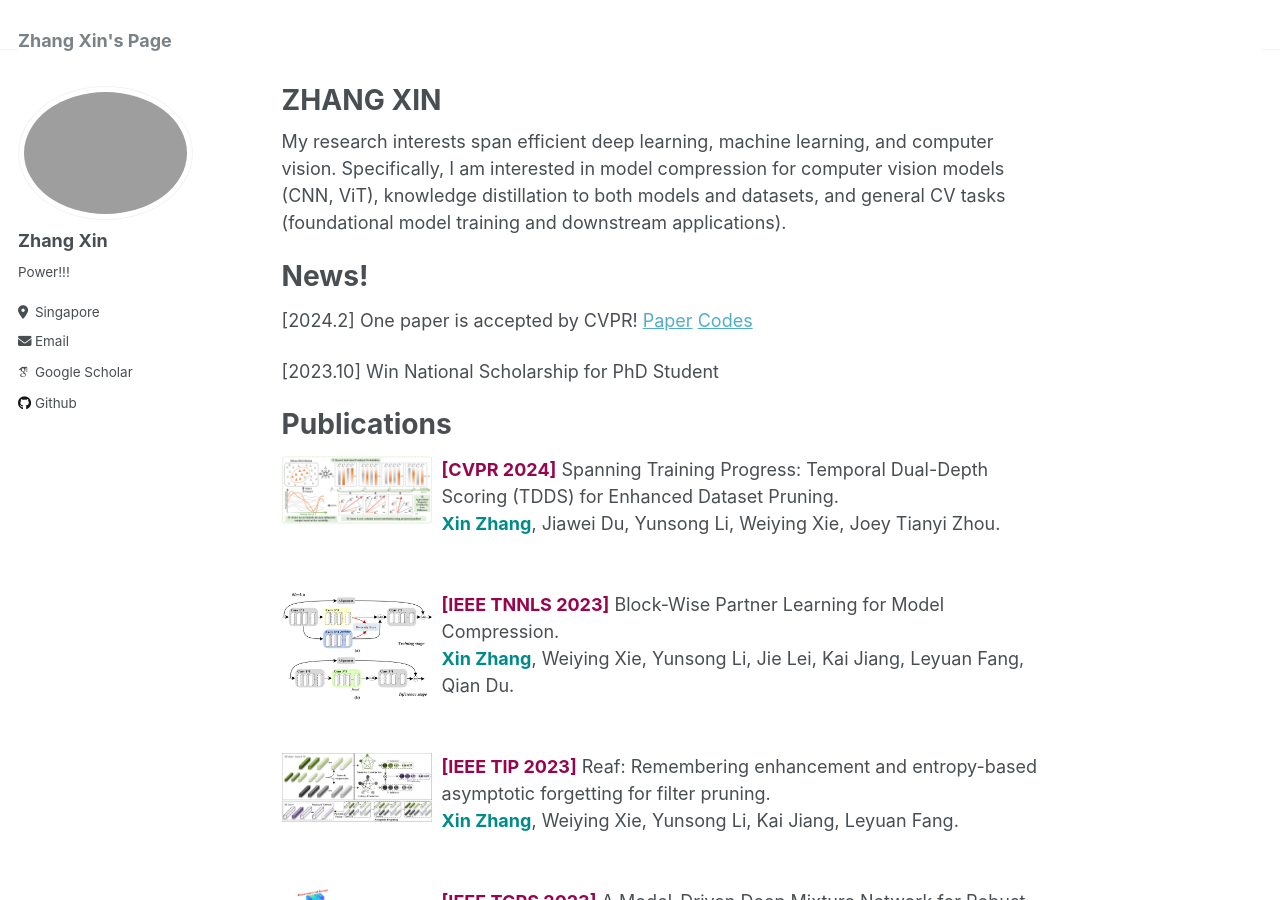
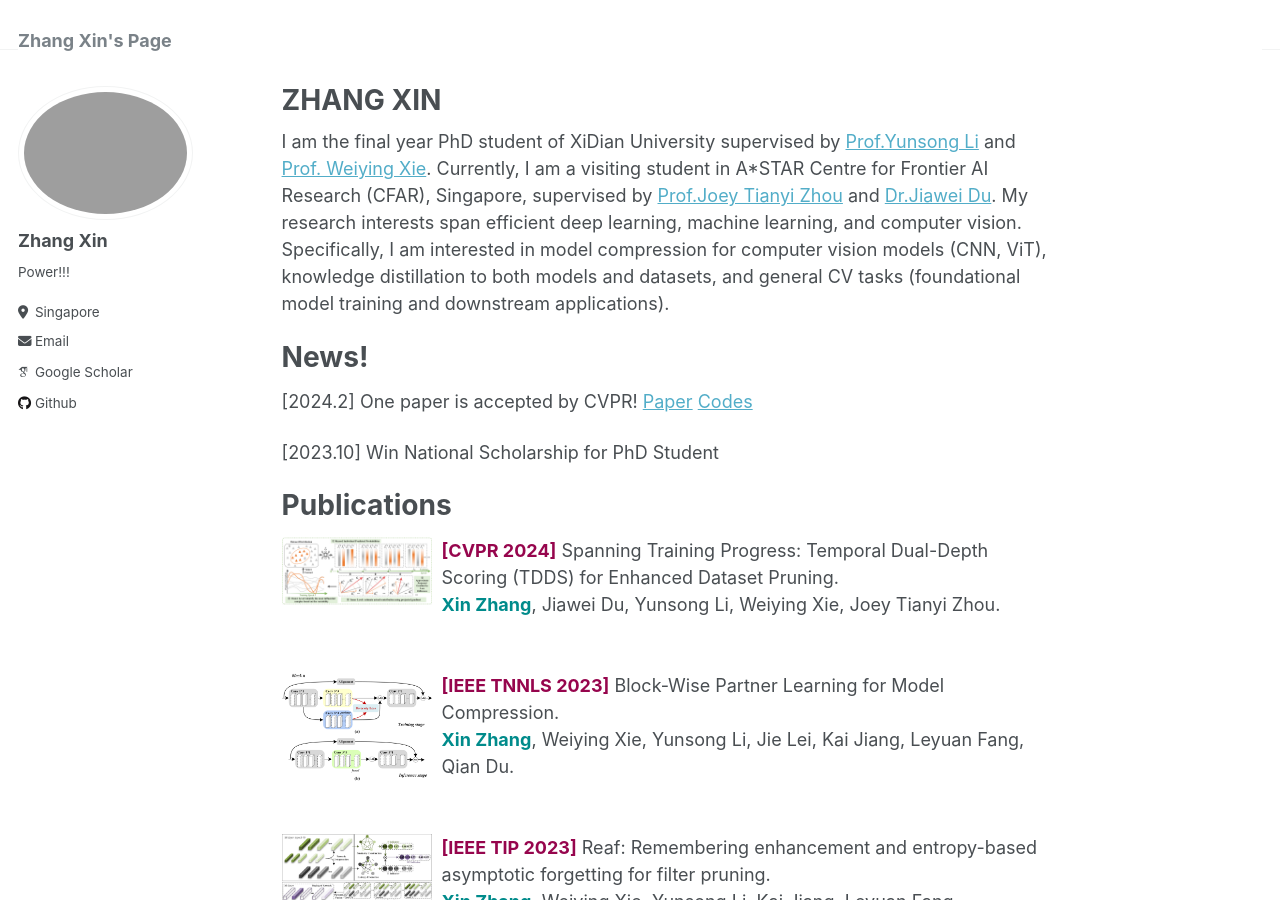
Before and after one commit to zhangxin-xd/zhangxin-xd.github.io, a Jekyll site: the page built from _pages/about.md, in a window 1280 px wide and 900 px high. Built offline with Jekyll 4.4.1, drawn with Linux system fonts in a browser that asks for light colours; some web fonts are replaced.

Commit message:
Update about.md

```diff
--- a/_pages/about.md
+++ b/_pages/about.md
@@ -7,7 +7,7 @@ redirect_from:
   - /about.html
 ---
 
-My research interests span efficient deep learning, machine learning, and computer vision. Specifically, I am interested in model compression for computer vision models (CNN, ViT), knowledge distillation to both models and datasets, and general CV tasks (foundational model training and downstream applications).
+I am the final year PhD student of XiDian University supervised by [Prof.Yunsong Li](https://web.xidian.edu.cn/ysli/) and [Prof. Weiying Xie](https://web.xidian.edu.cn/wyxie/). Currently, I am a visiting student in A*STAR Centre for Frontier AI Research (CFAR), Singapore, supervised by [Prof.Joey Tianyi Zhou](https://joeyzhouty.github.io/index.html) and [Dr.Jiawei Du](https://scholar.google.com/citations?user=WrJKEzEAAAAJ&hl=en). My research interests span efficient deep learning, machine learning, and computer vision. Specifically, I am interested in model compression for computer vision models (CNN, ViT), knowledge distillation to both models and datasets, and general CV tasks (foundational model training and downstream applications).
 
 
 News!
```
